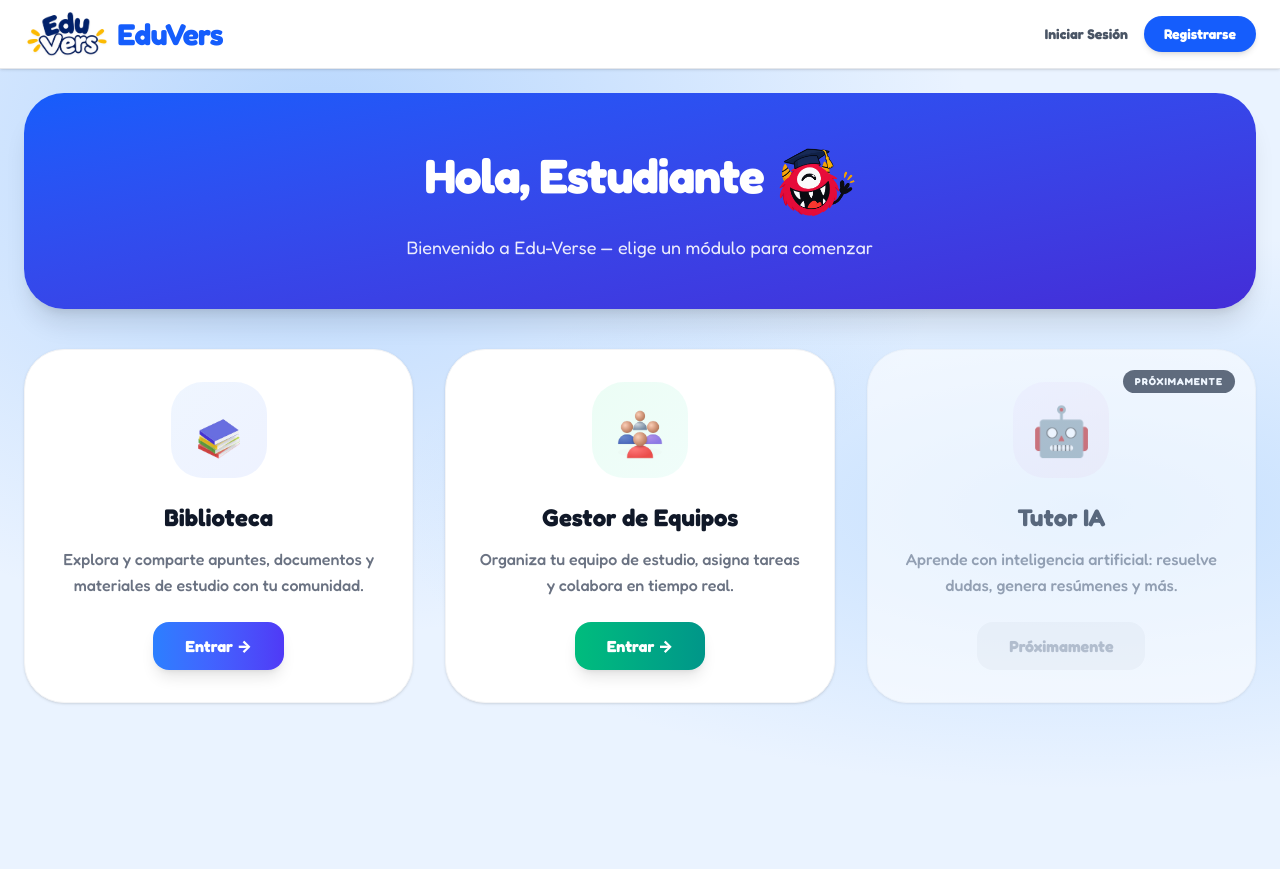
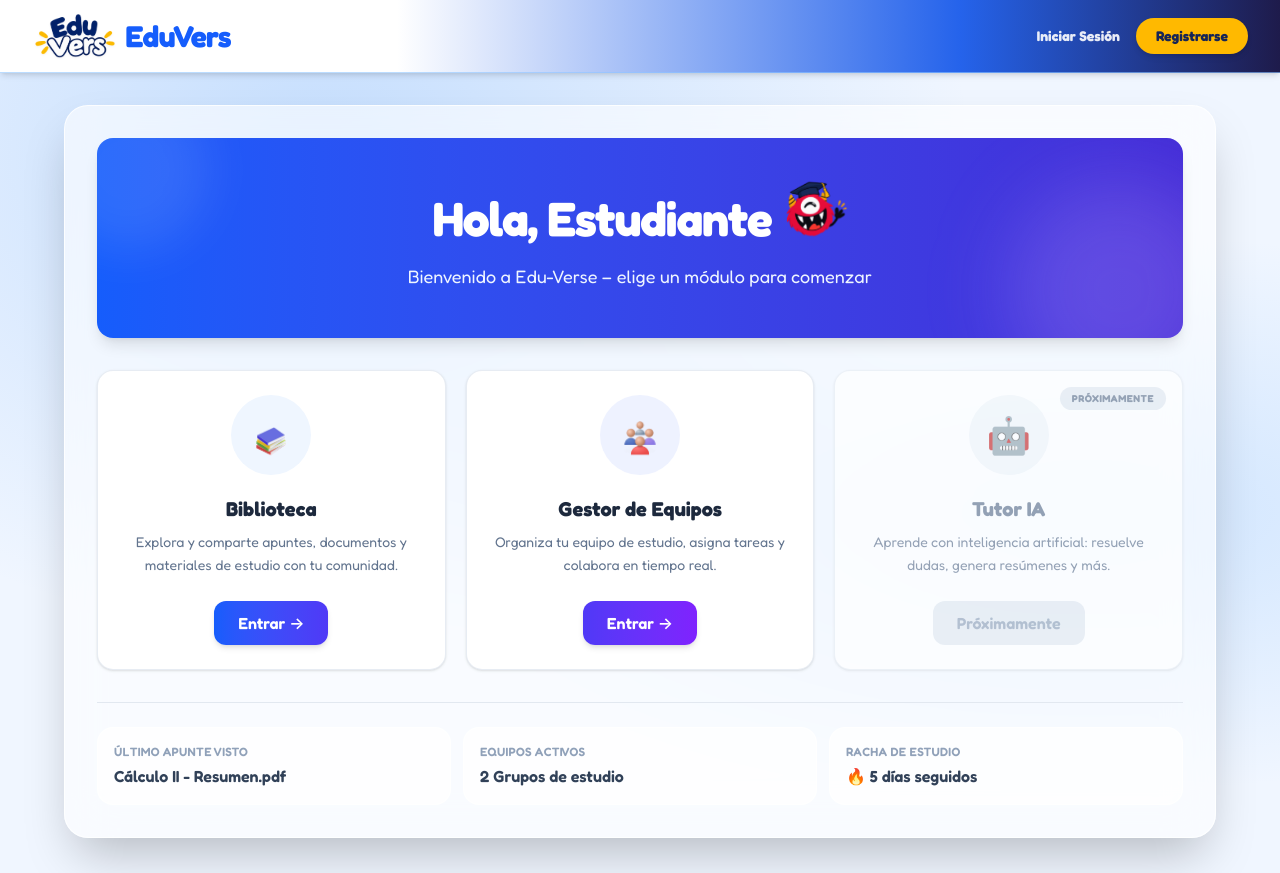
Before and after one commit to MikeSoul10/Edu-Verse, a React (Vite) app in the folder edu-verse/: page / in a window 1280 px wide. Built offline with nearby package versions, Linux system fonts and the light colour scheme.

Commit message:
Diseño del home y animaciones

```diff
--- a/edu-verse/src/components/Navbar.jsx
+++ b/edu-verse/src/components/Navbar.jsx
@@ -27,13 +27,13 @@ const Navbar = () => {
     if (path === '/') {
       return (
         <>
-          <Link to="/biblioteca" className="text-gray-600 hover:text-blue-600 font-medium text-sm transition-colors">
+          <Link to="/biblioteca" className="text-white/90 hover:text-amber-300 font-medium text-sm transition-colors">
             Biblioteca
           </Link>
-          <Link to="/gestor-equipos" className="text-gray-600 hover:text-emerald-600 font-medium text-sm transition-colors">
+          <Link to="/gestor-equipos" className="text-white/90 hover:text-amber-300 font-medium text-sm transition-colors">
             Equipos
           </Link>
-          <span className="text-gray-400 font-medium text-sm cursor-not-allowed" title="Próximamente">
+          <span className="text-white/50 font-medium text-sm cursor-not-allowed" title="Próximamente">
             Tutor IA
           </span>
         </>
@@ -43,10 +43,10 @@ const Navbar = () => {
     if (path === '/biblioteca') {
       return (
         <>
-          <Link to="/favoritos" className="text-gray-600 hover:text-blue-600 font-medium text-sm transition-colors">
+          <Link to="/favoritos" className="text-white/90 hover:text-amber-300 font-medium text-sm transition-colors">
             Favoritos
           </Link>
-          <Link to="/mis-apuntes" className="text-gray-600 hover:text-blue-600 font-medium text-sm transition-colors">
+          <Link to="/mis-apuntes" className="text-white/90 hover:text-amber-300 font-medium text-sm transition-colors">
             Mis Apuntes
           </Link>
         </>
@@ -55,7 +55,7 @@ const Navbar = () => {
 
     if (path === '/gestor-equipos') {
       return (
-        <Link to="/gestor-equipos" className="text-gray-600 hover:text-emerald-600 font-medium text-sm transition-colors">
+        <Link to="/gestor-equipos" className="text-white/90 hover:text-amber-300 font-medium text-sm transition-colors">
           Equipos
         </Link>
       );
@@ -70,9 +70,9 @@ const Navbar = () => {
     if (path === '/') {
       return (
         <>
-          <Link to="/biblioteca" onClick={closeMenu} className="text-gray-700 hover:text-blue-600 font-medium text-sm py-2">Biblioteca</Link>
-          <Link to="/gestor-equipos" onClick={closeMenu} className="text-gray-700 hover:text-emerald-600 font-medium text-sm py-2">Equipos</Link>
-          <span className="text-gray-400 font-medium text-sm py-2 cursor-not-allowed">Tutor IA (Próximamente)</span>
+          <Link to="/biblioteca" onClick={closeMenu} className="text-white/90 hover:text-amber-300 font-medium text-sm py-2">Biblioteca</Link>
+          <Link to="/gestor-equipos" onClick={closeMenu} className="text-white/90 hover:text-amber-300 font-medium text-sm py-2">Equipos</Link>
+          <span className="text-white/50 font-medium text-sm py-2 cursor-not-allowed">Tutor IA (Próximamente)</span>
         </>
       );
     }
@@ -80,15 +80,15 @@ const Navbar = () => {
     if (path === '/biblioteca') {
       return (
         <>
-          <Link to="/favoritos" onClick={closeMenu} className="text-gray-700 hover:text-blue-600 font-medium text-sm py-2">Favoritos</Link>
-          <Link to="/mis-apuntes" onClick={closeMenu} className="text-gray-700 hover:text-blue-600 font-medium text-sm py-2">Mis Apuntes</Link>
+          <Link to="/favoritos" onClick={closeMenu} className="text-white/90 hover:text-amber-300 font-medium text-sm py-2">Favoritos</Link>
+          <Link to="/mis-apuntes" onClick={closeMenu} className="text-white/90 hover:text-amber-300 font-medium text-sm py-2">Mis Apuntes</Link>
         </>
       );
     }
 
     if (path === '/gestor-equipos') {
       return (
-        <Link to="/gestor-equipos" onClick={closeMenu} className="text-gray-700 hover:text-emerald-600 font-medium text-sm py-2">Equipos</Link>
+        <Link to="/gestor-equipos" onClick={closeMenu} className="text-white/90 hover:text-amber-300 font-medium text-sm py-2">Equipos</Link>
       );
     }
 
@@ -99,11 +99,7 @@ const Navbar = () => {
   const mobileModuleLinks = getMobileModuleLinks();
 
   return (
-    <nav className={`sticky top-0 z-50 transition-all ${
-      isAuthView
-        ? "bg-[linear-gradient(to_right,#ffffff_0%,#ffffff_31%,#2563eb_75%,#1e1b4b_100%)] border-b border-blue-300/60 px-4 md:px-8 py-3.5 flex items-center justify-between shadow-md font-['Fredoka',sans-serif]"
-        : "bg-white border-b border-gray-200 px-4 md:px-6 py-3 flex items-center justify-between shadow-sm"
-    }`}>
+    <nav className="sticky top-0 z-50 flex items-center justify-between border-b border-blue-300/60 bg-[linear-gradient(to_right,#ffffff_0%,#ffffff_31%,#2563eb_75%,#1e1b4b_100%)] px-4 py-3.5 shadow-md transition-all md:px-8 font-['Fredoka',sans-serif]">
 
       {/* 1. LOGO & BRAND (Blanco puro hasta el 31%) */}
       <div className="flex items-center space-x-3">
@@ -129,9 +125,7 @@ const Navbar = () => {
       {/* Hamburger (mobile) */}
       <button
         onClick={() => setMenuOpen(!menuOpen)}
-        className={`md:hidden p-2 transition-colors ${
-          isAuthView ? 'text-white hover:text-amber-300' : 'text-gray-600 hover:text-blue-600'
-        }`}
+        className="md:hidden p-2 text-white transition-colors hover:text-amber-300"
         aria-label="Menu"
       >
         <svg xmlns="http://www.w3.org/2000/svg" className="h-6 w-6" fill="none" viewBox="0 0 24 24" stroke="currentColor">
@@ -150,20 +144,20 @@ const Navbar = () => {
             {moduleLinks}
 
             {user.rol === 'admin' && (
-              <Link to="/admin" className="text-red-600 hover:text-red-700 font-medium text-sm transition-colors">
+              <Link to="/admin" className="text-amber-300 hover:text-amber-200 font-medium text-sm transition-colors">
                 Admin
               </Link>
             )}
 
             <Link
               to="/perfil"
-              className="flex items-center space-x-3 bg-gray-50 pl-4 pr-1 py-1 rounded-full border border-gray-100 hover:bg-gray-100 transition-all"
+              className="flex items-center space-x-3 bg-white/15 pl-4 pr-1 py-1 rounded-full border border-white/25 hover:bg-white/25 transition-all"
             >
               <div className="flex flex-col items-end">
-                <span className={`text-[10px] font-bold uppercase tracking-wider leading-none ${user.rol === 'admin' ? 'text-red-500' : 'text-gray-400'}`}>
+                <span className={`text-[10px] font-bold uppercase tracking-wider leading-none ${user.rol === 'admin' ? 'text-amber-300' : 'text-blue-100'}`}>
                   {user.rol === 'admin' ? 'Admin' : 'Estudiante'}
                 </span>
-                <span className="text-sm font-bold text-gray-800 leading-tight">{user.nombre}</span>
+                <span className="text-sm font-bold text-white leading-tight">{user.nombre}</span>
               </div>
               <div className="w-9 h-9 rounded-full overflow-hidden border-2 border-white shadow-sm ring-1 ring-blue-100">
                 <img
@@ -174,7 +168,7 @@ const Navbar = () => {
               </div>
             </Link>
 
-            <button onClick={handleLogout} className="p-2 text-gray-400 hover:text-red-600 transition-colors" title="Cerrar Sesión">
+            <button onClick={handleLogout} className="p-2 text-white/80 hover:text-amber-300 transition-colors" title="Cerrar Sesión">
               <svg xmlns="http://www.w3.org/2000/svg" className="h-5 w-5" fill="none" viewBox="0 0 24 24" stroke="currentColor">
                 <path strokeLinecap="round" strokeLinejoin="round" strokeWidth={2} d="M17 16l4-4m0 0l-4-4m4 4H7m6 4v1a3 3 0 01-3 3H6a3 3 0 01-3-3V7a3 3 0 013-3h4a3 3 0 013 3v1" />
               </svg>
@@ -198,8 +192,8 @@ const Navbar = () => {
               </Link>
             ) : (
               <>
-                <Link to="/login" className="text-gray-600 font-bold hover:text-blue-600 text-sm">Iniciar Sesión</Link>
-                <Link to="/signup" className="bg-blue-600 text-white px-5 py-2 rounded-full font-bold hover:bg-blue-700 text-sm shadow-md transition-all">Registrarse</Link>
+                <Link to="/login" className="text-white/90 font-bold hover:text-amber-300 text-sm">Iniciar Sesión</Link>
+                <Link to="/signup" className="bg-amber-400 text-blue-950 px-5 py-2 rounded-full font-bold hover:bg-amber-300 text-sm shadow-md transition-all">Registrarse</Link>
               </>
             )}
           </div>
@@ -208,16 +202,12 @@ const Navbar = () => {
 
       {/* 3. MOBILE MENU (dropdown) */}
       {menuOpen && (
-        <div className={`absolute top-full left-0 right-0 border-b shadow-xl md:hidden z-50 font-['Fredoka',sans-serif] ${
-          isAuthView
-            ? "bg-blue-900/95 backdrop-blur-md border-blue-700 text-white"
-            : "bg-white/95 backdrop-blur-md border-blue-100"
-        }`}>
+        <div className="absolute top-full left-0 right-0 z-50 border-b border-blue-700 bg-blue-900/95 text-white shadow-xl backdrop-blur-md md:hidden font-['Fredoka',sans-serif]">
           {user ? (
             <div className="flex flex-col p-4 space-y-3">
               {mobileModuleLinks}
               {user.rol === 'admin' && (
-                <Link to="/admin" onClick={closeMenu} className="text-red-400 hover:text-red-300 font-medium text-sm py-2">Admin</Link>
+                <Link to="/admin" onClick={closeMenu} className="text-amber-300 hover:text-amber-200 font-medium text-sm py-2">Admin</Link>
               )}
               <Link to="/perfil" onClick={closeMenu} className="text-gray-200 hover:text-white font-medium text-sm py-2">Mi Perfil</Link>
               <hr className="border-blue-800" />
--- a/edu-verse/src/index.css
+++ b/edu-verse/src/index.css
@@ -5,3 +5,22 @@
     font-family: 'Fredoka', 'Nunito', system-ui, -apple-system, sans-serif;
   }
 }
+
+@keyframes mascota-rebote-suave {
+  0%, 8%, 48%, 88%, 100% { transform: translateY(0); }
+  18% { transform: translateY(-13px); }
+  30% { transform: translateY(-4px); }
+  62% { transform: translateY(-9px); }
+  74% { transform: translateY(-3px); }
+}
+
+.mascota-rebote-suave {
+  animation: mascota-rebote-suave 2.2s ease-in-out both;
+  transform-origin: center bottom;
+}
+
+@media (prefers-reduced-motion: reduce) {
+  .mascota-rebote-suave {
+    animation: none;
+  }
+}
--- a/edu-verse/src/pages/Home.jsx
+++ b/edu-verse/src/pages/Home.jsx
@@ -3,11 +3,28 @@ import { Link } from 'react-router-dom';
 
 const Home = () => {
   const [userName, setUserName] = useState('');
+  const [isMascotaBouncing, setIsMascotaBouncing] = useState(false);
 
   useEffect(() => {
     const storedName = localStorage.getItem('usuario');
     if (storedName) setUserName(storedName); // eslint-disable-line react-hooks/set-state-in-effect
   }, [setUserName]);
+
+  useEffect(() => {
+    let bounceTimeout;
+    const bounceMascot = () => {
+      setIsMascotaBouncing(true);
+      bounceTimeout = window.setTimeout(() => setIsMascotaBouncing(false), 2200);
+    };
+
+    bounceMascot();
+    const bounceInterval = window.setInterval(bounceMascot, 5000);
+
+    return () => {
+      window.clearInterval(bounceInterval);
+      window.clearTimeout(bounceTimeout);
+    };
+  }, []);
 
   const modulos = [
     {
@@ -16,9 +33,8 @@ const Home = () => {
       icono: '/modulos/biblioteca.png',
       link: '/biblioteca',
       activo: true,
-      color: 'from-blue-500 to-indigo-600',
-      hoverColor: 'hover:from-blue-600 hover:to-indigo-700',
-      bgColor: 'bg-gradient-to-br from-blue-50 to-indigo-50',
+      color: 'from-blue-600 to-indigo-600',
+      iconBg: 'bg-blue-50',
     },
     {
       titulo: 'Gestor de Equipos',
@@ -26,9 +42,8 @@ const Home = () => {
       icono: '/modulos/gestor-equipos.png',
       link: '/gestor-equipos',
       activo: true,
-      color: 'from-emerald-500 to-teal-600',
-      hoverColor: 'hover:from-emerald-600 hover:to-teal-700',
-      bgColor: 'bg-gradient-to-br from-emerald-50 to-teal-50',
+      color: 'from-indigo-600 to-violet-600',
+      iconBg: 'bg-indigo-50',
     },
     {
       titulo: 'Tutor IA',
@@ -36,100 +51,102 @@ const Home = () => {
       icono: null,
       link: null,
       activo: false,
-      color: 'from-purple-500 to-pink-600',
-      hoverColor: '',
-      bgColor: 'bg-gradient-to-br from-purple-50 to-pink-50',
+      color: '',
+      iconBg: 'bg-slate-100',
     },
   ];
 
   return (
-    <div
-      className="relative isolate min-h-screen overflow-hidden"
+    <main
+      className="relative isolate min-h-screen overflow-hidden px-4 py-8 sm:px-6 lg:px-8"
       style={{
-        backgroundColor: '#eaf3ff',
-        backgroundImage: 'radial-gradient(ellipse at 25% 10%, rgba(96, 165, 250, 0.38), transparent 48%), radial-gradient(ellipse at 85% 55%, rgba(147, 197, 253, 0.42), transparent 45%)',
+        backgroundColor: '#f0f6ff',
+        backgroundImage: 'radial-gradient(ellipse at 25% 10%, rgba(96, 165, 250, 0.30), transparent 48%), radial-gradient(ellipse at 85% 55%, rgba(147, 197, 253, 0.34), transparent 45%)',
       }}
     >
-      <div className="relative mx-auto max-w-7xl px-6 py-6">
 
-      {/* Header */}
-      <header className="mb-10 p-8 md:p-12 bg-gradient-to-br from-blue-600 to-indigo-700 rounded-[2.5rem] shadow-xl text-white text-center">
-        <h1 className="text-3xl md:text-5xl font-black tracking-tight">
-          Hola, {userName || 'Estudiante'}
+      <div className="relative mx-auto max-w-6xl rounded-3xl border border-white/80 bg-white/60 p-5 shadow-2xl backdrop-blur-xl sm:p-8">
+        <header className="relative isolate mb-8 overflow-hidden rounded-2xl bg-gradient-to-r from-blue-600 to-indigo-700 px-5 py-10 text-center text-white shadow-lg sm:py-12">
+          <div aria-hidden="true" className="pointer-events-none absolute -left-12 -top-12 h-40 w-40 rounded-full bg-white/10 blur-xl" />
+          <div aria-hidden="true" className="pointer-events-none absolute -bottom-16 -right-12 h-56 w-56 rounded-full bg-purple-300/20 blur-2xl" />
+          <h1 className="relative z-10 flex flex-wrap items-center justify-center gap-3 text-3xl font-black tracking-tight sm:text-5xl">
+            <span>Hola, {userName || 'Estudiante'}</span>
             <img
               src="/Imagenes_Diseño/mascota_riendo.png"
               alt="Mascota de Edu-Verse riendo"
-            className="inline-block ml-3 w-14 h-14 md:w-20 md:h-20 object-contain align-middle"
+              className={`h-14 w-14 object-contain sm:h-16 sm:w-16 ${isMascotaBouncing ? 'mascota-rebote-suave' : ''}`}
             />
           </h1>
-        <p className="opacity-90 mt-3 text-lg">Bienvenido a Edu-Verse — elige un módulo para comenzar</p>
+          <p className="relative z-10 mt-3 text-base text-blue-50 sm:text-lg">
+            Bienvenido a Edu-Verse – elige un módulo para comenzar
+          </p>
         </header>
 
-      {/* Grid de Módulos */}
-      <section className="grid grid-cols-1 md:grid-cols-3 gap-8">
+        <section aria-label="Módulos educativos" className="grid grid-cols-1 gap-5 md:grid-cols-3">
           {modulos.map((modulo) => {
             const cardContent = (
-            <div
-              className={`
-                relative group bg-white p-8 rounded-[2.5rem] border border-gray-100 shadow-sm
-                flex flex-col items-center text-center
-                transition-all duration-300
-                ${modulo.activo
-                  ? 'hover:shadow-2xl hover:-translate-y-2 cursor-pointer'
-                  : 'opacity-60 cursor-not-allowed'
-                }
-              `}
-            >
-              {/* Badge "Próximamente" */}
+              <article className={`relative flex h-full flex-col items-center rounded-2xl border border-slate-200/80 bg-white p-6 text-center shadow-sm transition-all duration-300 ${modulo.activo ? 'hover:-translate-y-1 hover:shadow-xl' : 'bg-slate-50/80 opacity-65'}`}>
                 {!modulo.activo && (
-                <span className="absolute top-5 right-5 text-[10px] font-black uppercase tracking-widest bg-gray-900 text-white px-3 py-1 rounded-full">
+                  <span className="absolute right-4 top-4 rounded-full bg-slate-200 px-3 py-1 text-[10px] font-bold tracking-wider text-slate-500">
+                    PRÓXIMAMENTE
+                  </span>
+                )}
+
+                <div className={`mb-5 flex h-20 w-20 items-center justify-center rounded-full ${modulo.iconBg}`}>
+                  {modulo.icono ? (
+                    <img src={modulo.icono} alt="" className="h-14 w-14 object-contain" />
+                  ) : (
+                    <span aria-hidden="true" className="text-4xl">🤖</span>
+                  )}
+                </div>
+
+                <h2 className={`mb-2 text-xl font-bold ${modulo.activo ? 'text-slate-800' : 'text-slate-500'}`}>
+                  {modulo.titulo}
+                </h2>
+                <p className="mb-6 flex-1 text-sm leading-relaxed text-slate-500">
+                  {modulo.descripcion}
+                </p>
+
+                {modulo.activo ? (
+                  <span className={`inline-flex items-center rounded-xl bg-gradient-to-r ${modulo.color} px-6 py-2.5 font-semibold text-white shadow-md transition-all hover:shadow-lg`}>
+                    Entrar →
+                  </span>
+                ) : (
+                  <span className="inline-flex cursor-not-allowed items-center rounded-xl bg-slate-200 px-6 py-2.5 font-semibold text-slate-400">
                     Próximamente
                   </span>
                 )}
-
-              {/* Icono */}
-              <div className={`w-24 h-24 ${modulo.bgColor} rounded-[2rem] flex items-center justify-center text-5xl mb-6 transition-transform duration-300 ${modulo.activo ? 'group-hover:scale-110' : ''}`}>
-                {modulo.icono ? (
-                  <img src={modulo.icono} alt={modulo.titulo} className="w-20 h-20 object-contain" />
-                ) : (
-                  <span>🤖</span>
-                )}
-              </div>
-
-              {/* Texto */}
-              <h3 className={`text-2xl font-black text-gray-900 mb-3 ${modulo.activo ? 'group-hover:text-blue-600 transition-colors' : ''}`}>
-                {modulo.titulo}
-              </h3>
-              <p className="text-gray-500 font-medium leading-relaxed mb-6">
-                {modulo.descripcion}
-              </p>
-
-              {/* Botón */}
-              {modulo.activo ? (
-                <span className={`mt-auto bg-gradient-to-r ${modulo.color} ${modulo.hoverColor} text-white px-8 py-3 rounded-2xl font-black shadow-lg transition-all active:scale-95`}>
-                  Entrar →
-                </span>
-              ) : (
-                <span className="mt-auto bg-gray-100 text-gray-400 px-8 py-3 rounded-2xl font-black cursor-not-allowed">
-                  Próximamente
-                </span>
-              )}
-            </div>
+              </article>
             );
 
             return modulo.activo && modulo.link ? (
-            <Link key={modulo.titulo} to={modulo.link} className="block">
+              <Link key={modulo.titulo} to={modulo.link} className="block h-full rounded-2xl focus:outline-none focus-visible:ring-4 focus-visible:ring-blue-300">
                 {cardContent}
               </Link>
             ) : (
-            <div key={modulo.titulo}>
-              {cardContent}
-            </div>
+              <div key={modulo.titulo} className="h-full">{cardContent}</div>
             );
           })}
         </section>
+
+        <section aria-label="Actividad reciente" className="mt-8 border-t border-slate-200 pt-6">
+          <div className="grid grid-cols-1 gap-3 sm:grid-cols-3">
+            <article className="rounded-2xl border border-white/80 bg-white/70 p-4">
+              <p className="text-xs font-semibold uppercase tracking-wide text-slate-400">Último apunte visto</p>
+              <p className="mt-1 font-semibold text-slate-700">Cálculo II - Resumen.pdf</p>
+            </article>
+            <article className="rounded-2xl border border-white/80 bg-white/70 p-4">
+              <p className="text-xs font-semibold uppercase tracking-wide text-slate-400">Equipos activos</p>
+              <p className="mt-1 font-semibold text-slate-700">2 Grupos de estudio</p>
+            </article>
+            <article className="rounded-2xl border border-white/80 bg-white/70 p-4">
+              <p className="text-xs font-semibold uppercase tracking-wide text-slate-400">Racha de estudio</p>
+              <p className="mt-1 font-semibold text-slate-700">🔥 5 días seguidos</p>
+            </article>
           </div>
+        </section>
       </div>
+    </main>
   );
 };
 
```
Also changed, not shown: 1 other file (tests, documents, lock files or other folders). Lines whose indentation alone changed are shown as unchanged.
